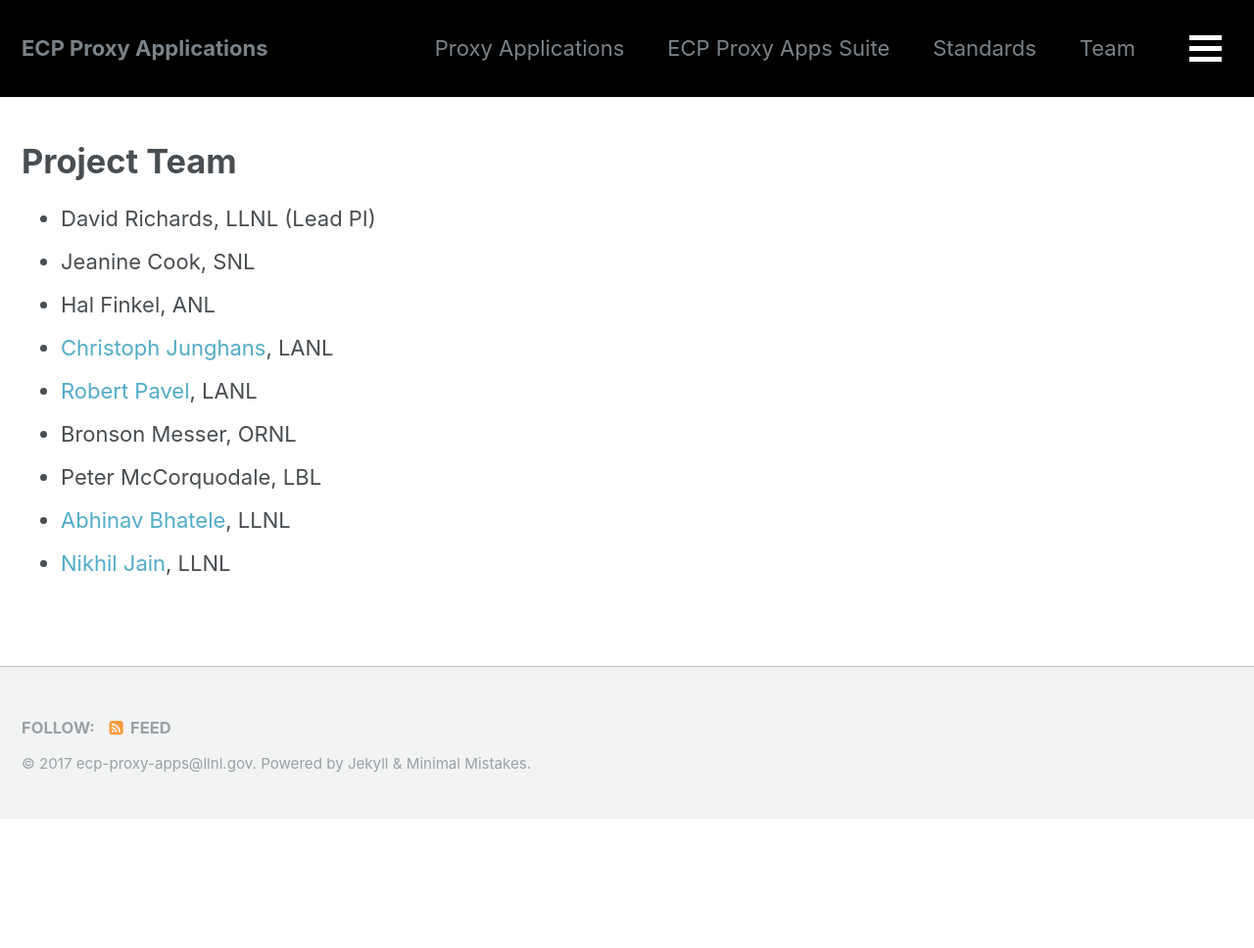
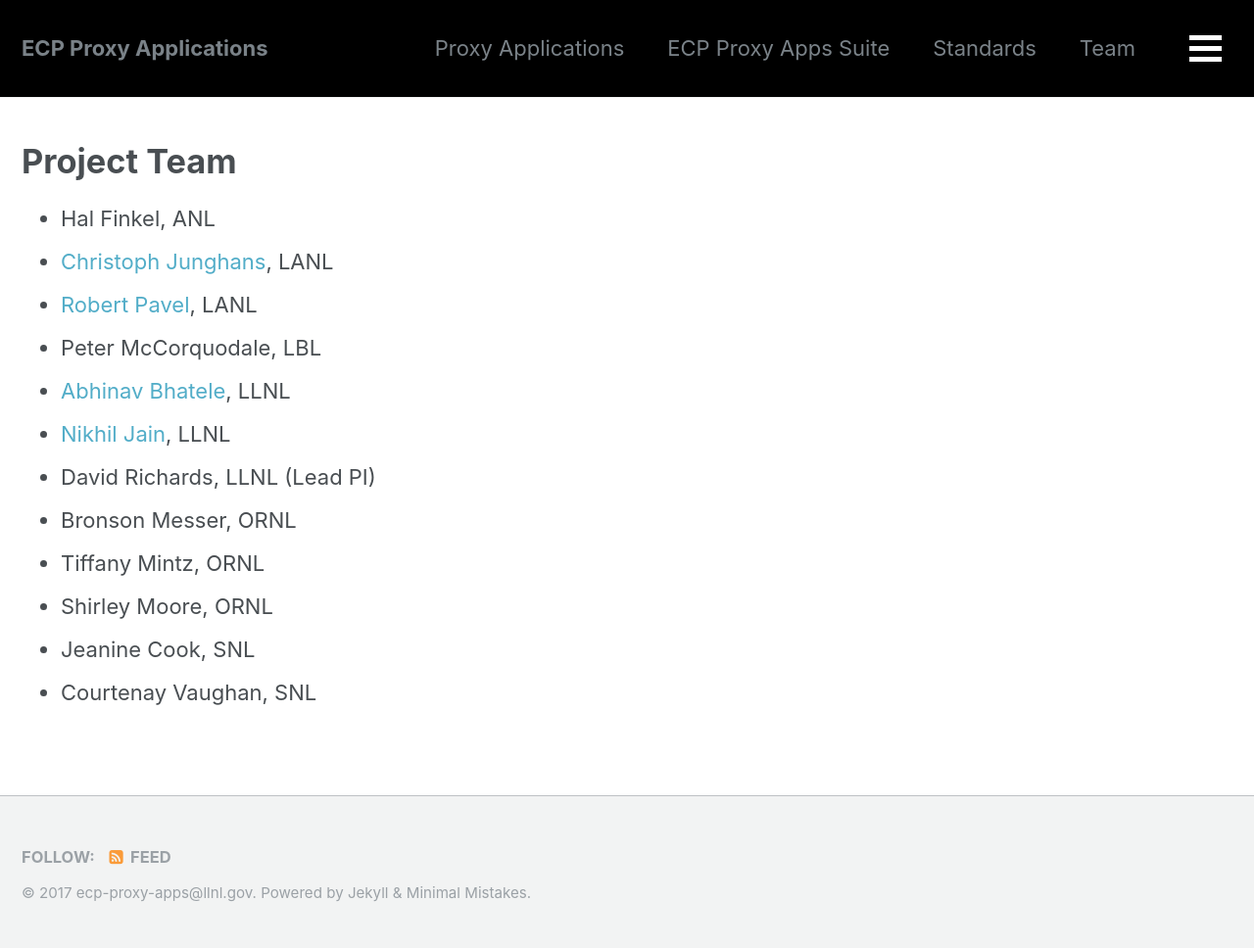
Before and after one commit to proxyapps/proxyapps.github.io, a Jekyll site: the page built from _pages/team.md, in a window 1280 px wide. Shown: the whole page at 98% size. Built offline with Jekyll 4.4.1, drawn with Linux system fonts in a browser that asks for light colours; our own code applies the rules of GitHub Pages for plain Markdown files; before the commit the page ends 900 px from its top, so only the background shows below that.

Commit message:
more team members and orderig
Change-Id: I447a07025f45f6815e9a593bb547c20bd67bd8b9

```diff
--- a/_pages/team.md
+++ b/_pages/team.md
@@ -5,12 +5,15 @@ permalink: /team/
 
 # Project Team
 
-* David Richards, LLNL (Lead PI)
-* Jeanine Cook, SNL
 * Hal Finkel, ANL
 * [Christoph Junghans](https://github.com/junghans), LANL
 * [Robert Pavel](https://github.com/rspavel), LANL
-* Bronson Messer, ORNL
 * Peter McCorquodale, LBL
 * [Abhinav Bhatele](www.bhatele.org), LLNL
 * [Nikhil Jain](https://nikhil-jain.github.io), LLNL
+* David Richards, LLNL (Lead PI)
+* Bronson Messer, ORNL
+* Tiffany Mintz, ORNL
+* Shirley Moore, ORNL
+* Jeanine Cook, SNL
+* Courtenay Vaughan, SNL
```
